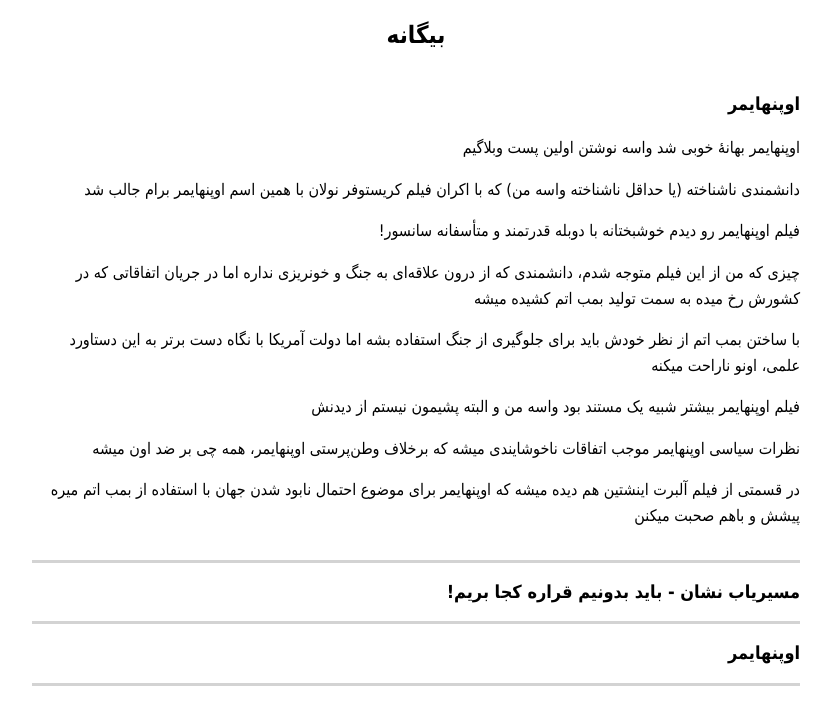
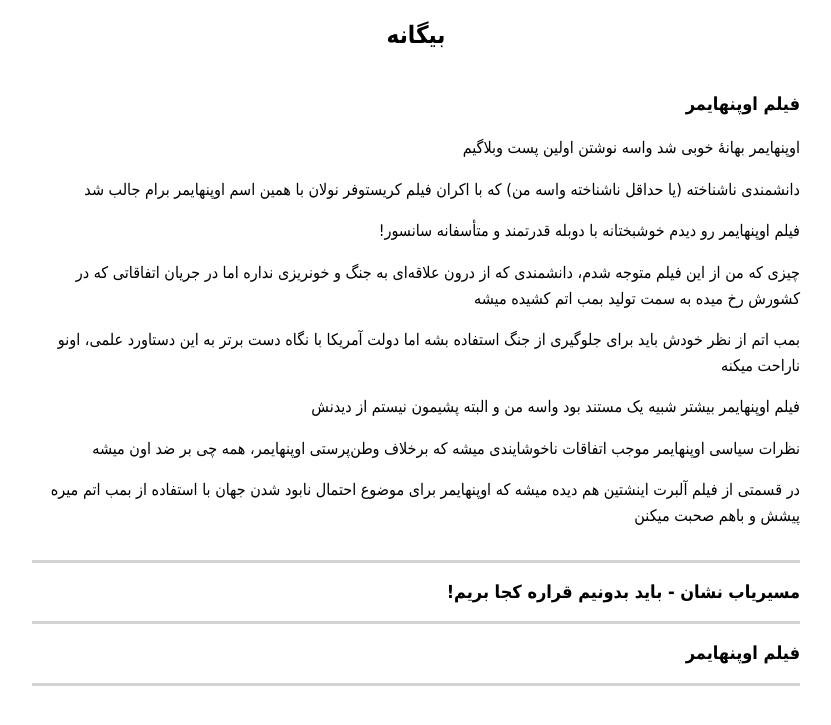
Before and after one commit to darkblog/darkblog.github.io, a Jekyll site: the page built from _posts/2023-8-7-1.md, in a window 1280 px wide. Shown: the top 725 px of the page, without its empty margins (308-1139 px from the left). Built offline with Jekyll 4.4.1, drawn with Linux system fonts in a browser that asks for light colours.

Commit message:
Update 2023-8-7-1.md

```diff
--- a/_posts/2023-8-7-1.md
+++ b/_posts/2023-8-7-1.md
@@ -1,6 +1,6 @@
 ---
 layout: post
-title: اوپنهایمر
+title: فیلم اوپنهایمر
 ---
 
 اوپنهایمر بهانهٔ خوبی شد واسه نوشتن اولین پست وبلاگیم
@@ -11,7 +11,7 @@
 
 چیزی که من از این فیلم متوجه شدم، دانشمندی که از درون علاقه‌ای به جنگ و خونریزی نداره اما در جریان اتفاقاتی که در کشورش رخ میده به سمت تولید بمب اتم کشیده میشه
 
-با ساختن بمب اتم از نظر خودش باید برای جلوگیری از جنگ استفاده بشه اما دولت آمریکا با نگاه دست برتر به این دستاورد علمی، اونو ناراحت میکنه
+بمب اتم از نظر خودش باید برای جلوگیری از جنگ استفاده بشه اما دولت آمریکا با نگاه دست برتر به این دستاورد علمی، اونو ناراحت میکنه
 
 فیلم اوپنهایمر بیشتر شبیه یک مستند بود واسه من و البته پشیمون نیستم از دیدنش
 
```
